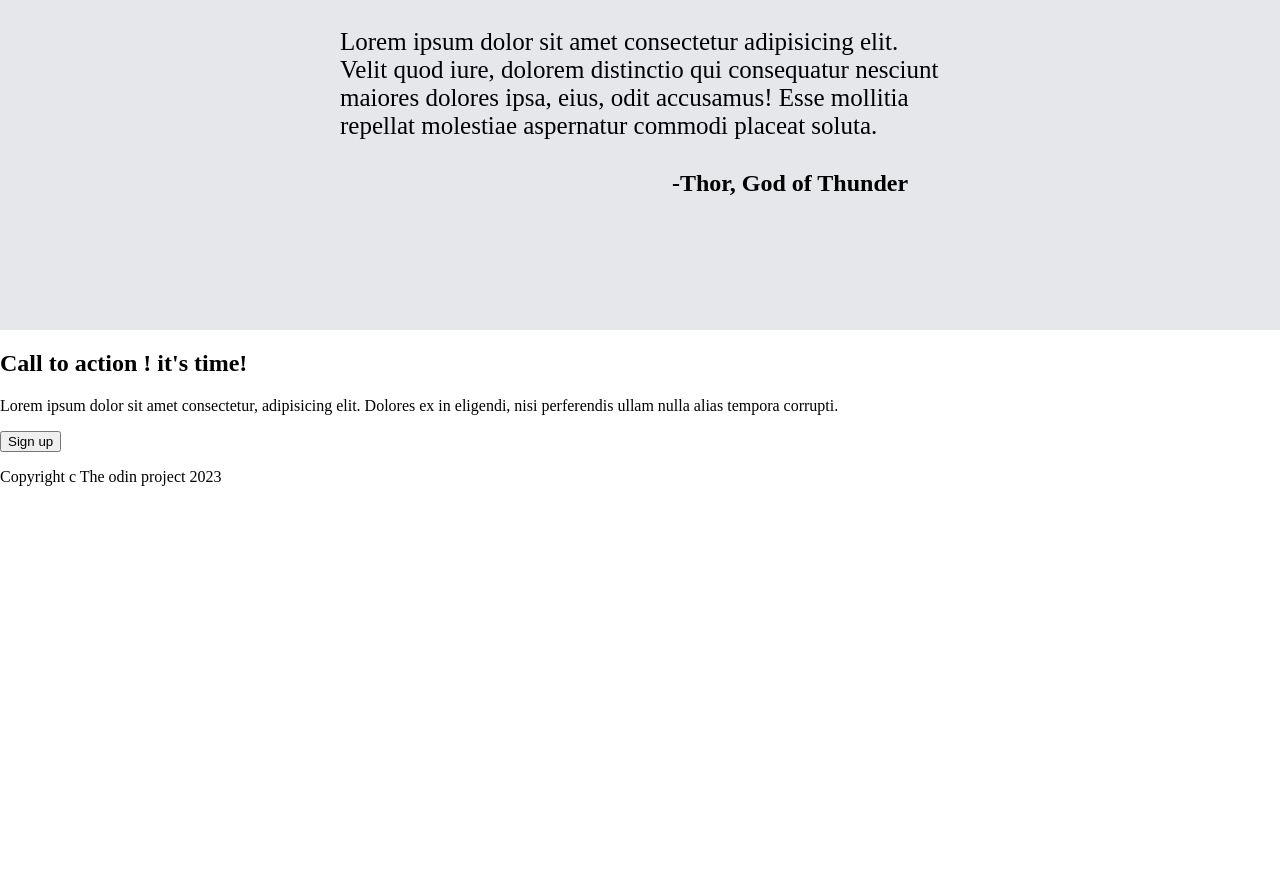
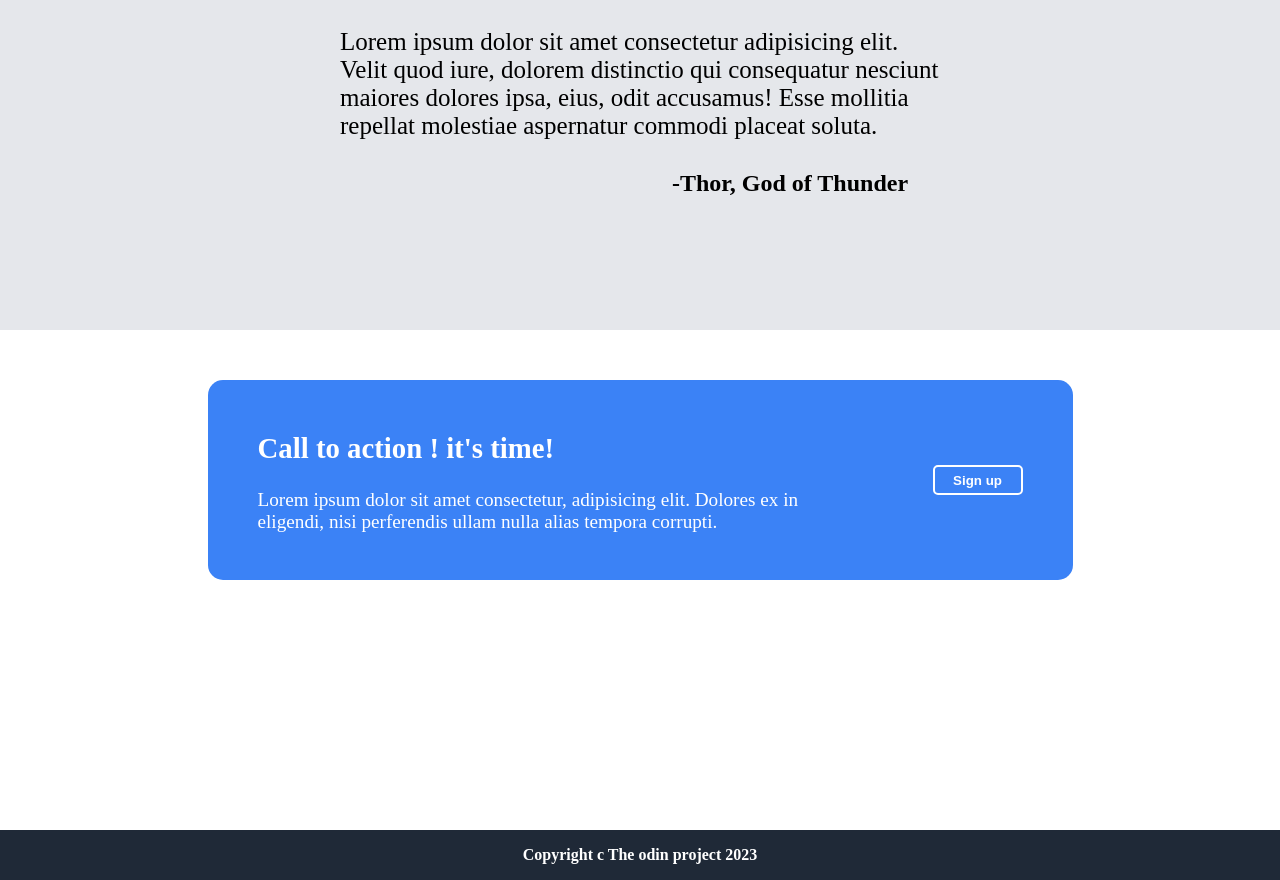
Before and after one commit to Mimadfaoussi/Top-Landing-page, a plain HTML site: page index.html in a window 1280 px wide. Shown: the part 1470-2350 px from the top of the page. Before the commit the page ends 1972 px from the top, so only its background shows below. Drawn offline with Linux system fonts and the light colour scheme.

Commit message:
adding last two sections

```diff
--- a/index.html
+++ b/index.html
@@ -79,7 +79,7 @@
                     <p>Lorem ipsum dolor sit amet consectetur, adipisicing elit. Dolores ex in eligendi, nisi perferendis ullam nulla alias tempora corrupti. </p>
                 </div>
                 <div class="call-btn">
-                    <button>Sign up</button>
+                    <button> <a href=""> Sign up</a></button>
                 </div>
             </div>
 
--- a/style.css
+++ b/style.css
@@ -12,6 +12,8 @@ body{
     height: 85vh;
     /* border: 1px solid gold; */
 }
+
+
 .line-one{
     display: flex;
     justify-content: space-around;
@@ -59,6 +61,15 @@ body{
 
 }
 
+.header button{
+    width: 90px;
+    height: 30px;
+    color: white;
+    font-weight: bold;
+    background-color: #3B82F6;
+    border: 0;
+    border-radius: 5px;
+}
 .random-info{
     height: 85vh;
 }
@@ -90,7 +101,7 @@ body{
     width: auto;
     height: 150px;
     border-radius: 5%;
-    border: 2px solid gold;
+    border: 2px solid #1F2937;
 }
 
 
@@ -112,7 +123,58 @@ body{
     margin-left: 300px;
     margin-top: -15px;
 }
-img{
-    height: auto;
-    width: 400px;
+
+.call-to-action{
+    height: 50vh;
+    margin: 50px;
+    display: flex;
+    justify-content: center;
+
 }
+
+.call-rectangle{
+    max-width: 800px;
+    max-height: 100px;
+    background-color: #3B82F6;
+    border-radius: 15px;
+    display: flex;
+    padding: 50px;
+    justify-content: center;
+    align-items: center;
+    gap: 75px;
+    color: white;
+    /* max-height: 200px; */
+
+}
+
+.call-rectangle .call-left{
+    max-width: 600px;
+    font-size: larger;
+}
+
+.call-btn button{
+    width: 90px;
+    height: 30px;
+    color: white;
+    font-weight: bold;
+    background-color: #3B82F6;
+    border: 2px solid white;
+    border-radius: 5px;
+
+}
+
+.call-btn button a{
+    color: white;
+    text-decoration: none;
+}
+
+
+
+.footer{
+    background-color: #1F2937;
+    color: white;
+    display: flex;
+    justify-content: center;
+    align-items: center;
+    font-weight: bold;
+}
```
